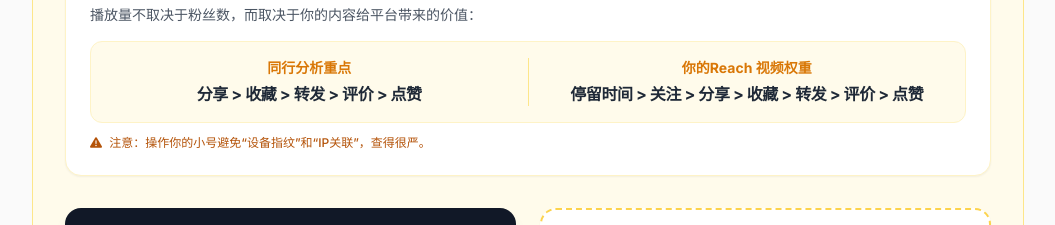
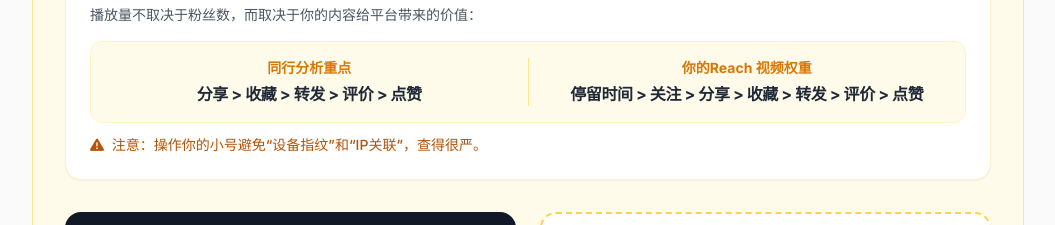
Before and after one commit to kakawebai/Order-Confirmation, a website: page instagram-liuliang-quanjiexi.html in a window 1280 px wide. Shown: the part 6040-6265 px from the top of the page, without its empty margins (112-1167 px from the left). Drawn offline with Linux system fonts and the light colour scheme.

Commit message:
调整 Instagram 页面提示语字号 +2px

```diff
--- a/instagram-liuliang-quanjiexi.html
+++ b/instagram-liuliang-quanjiexi.html
@@ -874,7 +874,7 @@
                              <p class="text-base font-bold text-gray-800 tracking-tight">停留时间 > 关注 > 分享 > 收藏 > 转发 > 评价 > 点赞</p>
                          </div>
                     </div>
-                    <p class="text-xs text-amber-700 mt-3 font-medium">
+                    <p class="text-sm text-amber-700 mt-3 font-medium">
                         <i class="fas fa-exclamation-triangle mr-1"></i> 注意：操作你的小号避免“设备指纹”和“IP关联”，查得很严。
                     </p>
                 </div>
```
